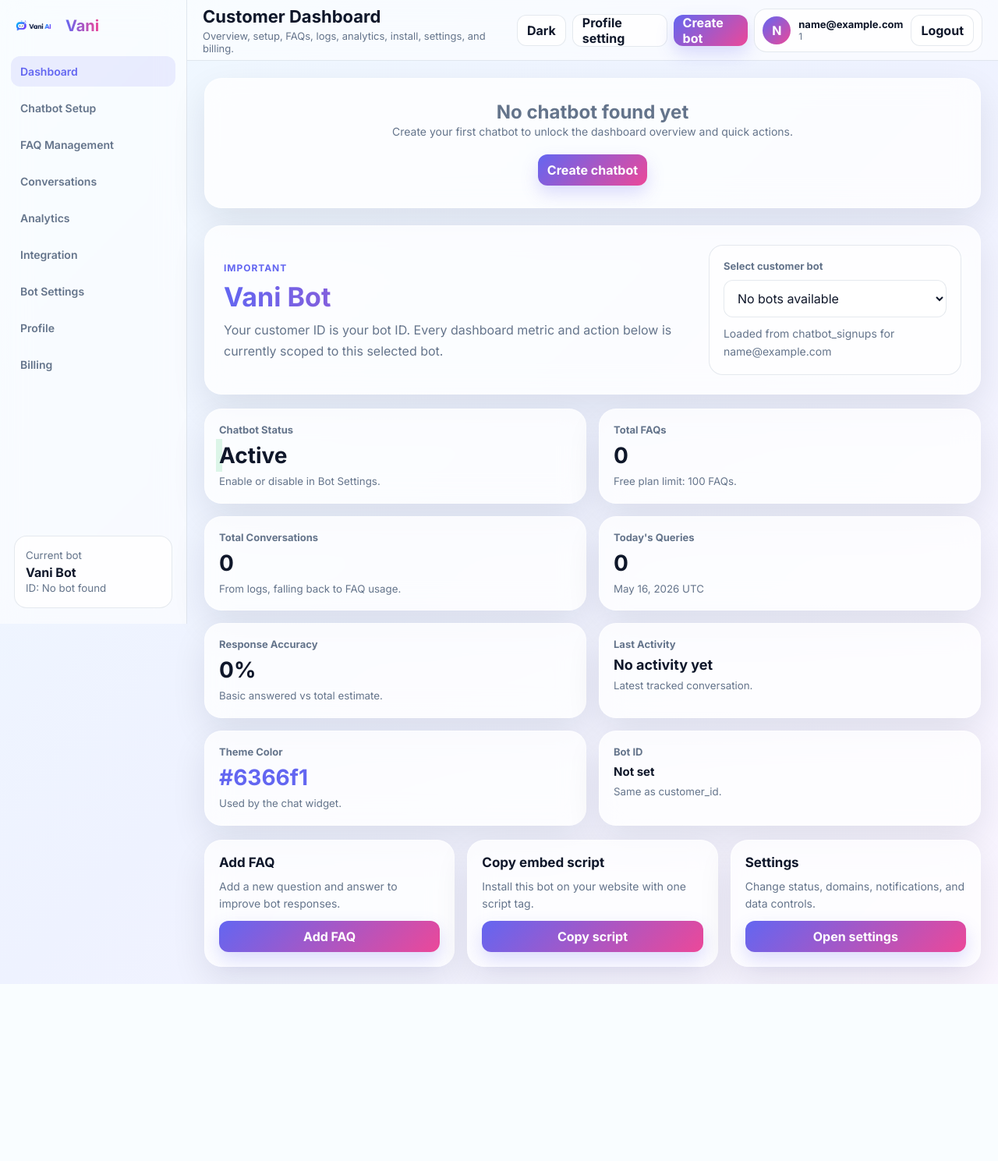
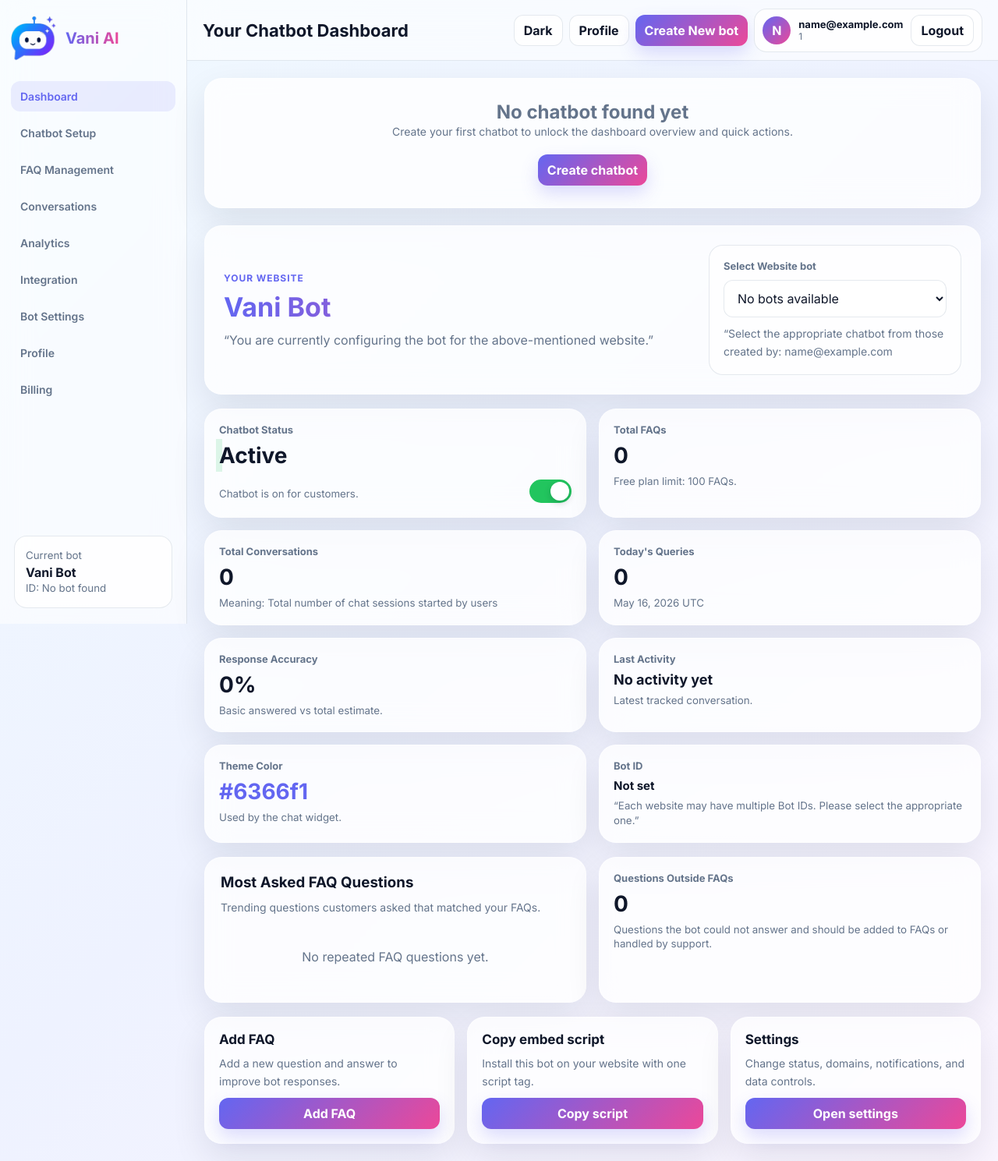
Before and after one commit to asarecodrant-release/vani, a PHP site: page /dashboard.php in a window 1280 px wide. Shown: the whole page at 78% size. Before the commit the page ends 1262 px from the top, so only its background shows below. Run offline with PHP 8.4, Linux system fonts and the light colour scheme; the visitor is signed in with stand-in values (Sample User, id 1).

Commit message:
dashboard changes

```diff
--- a/dashboard.php
+++ b/dashboard.php
@@ -109,6 +109,14 @@ $unansweredCount = 0;
 $dailyCounts = [];
 $hourCounts = [];
 $topQuestionCounts = [];
+$faqById = [];
+$topFaqQuestionCounts = [];
+
+foreach ($faqs as $faq) {
+    if (isset($faq['id'])) {
+        $faqById[(string)$faq['id']] = (string)($faq['question'] ?? '');
+    }
+}
 
 foreach ($conversationRows as $row) {
     $created = (string)($row['created_at'] ?? '');
@@ -141,6 +149,14 @@ foreach ($conversationRows as $row) {
             'count' => ($topQuestionCounts[$key]['count'] ?? 0) + 1
         ];
     }
+    $matchedFaqId = (string)($row['matched_faq_id'] ?? $row['question_id'] ?? '');
+    if ($matchedFaqId !== '' && isset($faqById[$matchedFaqId])) {
+        $faqQuestion = $faqById[$matchedFaqId];
+        $topFaqQuestionCounts[$matchedFaqId] = [
+            'question' => $faqQuestion,
+            'count' => ($topFaqQuestionCounts[$matchedFaqId]['count'] ?? 0) + 1
+        ];
+    }
 }
 
 if (!$conversationCount && !empty($usageRows)) {
@@ -157,6 +173,18 @@ if (!$conversationCount && !empty($usageRows)) {
     }
 }
 
+if (!empty($usageRows)) {
+    foreach ($usageRows as $row) {
+        $questionId = (string)($row['question_id'] ?? '');
+        if ($questionId !== '' && isset($faqById[$questionId])) {
+            $topFaqQuestionCounts[$questionId] = [
+                'question' => $faqById[$questionId],
+                'count' => ($topFaqQuestionCounts[$questionId]['count'] ?? 0) + 1
+            ];
+        }
+    }
+}
+
 $accuracy = $conversationCount > 0
     ? round(($answeredCount / max(1, $conversationCount)) * 100)
     : ($faqCount > 0 ? 100 : 0);
@@ -166,6 +194,7 @@ $unansweredPercent = $conversationCount > 0
     : 0;
 
 uasort($topQuestionCounts, fn($a, $b) => $b['count'] <=> $a['count']);
+uasort($topFaqQuestionCounts, fn($a, $b) => $b['count'] <=> $a['count']);
 arsort($hourCounts);
 $peakUsage = !empty($hourCounts) ? array_key_first($hourCounts) . ":00" : "Not enough data";
 $themeColor = first_value($selectedBot, ['theme_color'], '#6366f1');
@@ -306,6 +335,14 @@ select:focus,input:focus,textarea:focus{box-shadow:0 0 0 3px rgba(99,102,241,.15
 .status-dot{display:inline-flex;align-items:center;gap:8px}
 .status-dot:before{content:"";width:10px;height:10px;border-radius:50%;background:#22c55e;box-shadow:0 0 0 4px rgba(34,197,94,.14)}
 .status-dot.inactive:before{background:#ef4444;box-shadow:0 0 0 4px rgba(239,68,68,.14)}
+.status-toggle-row{display:flex;align-items:center;justify-content:space-between;gap:12px;margin-top:14px}
+.switch{position:relative;display:inline-flex;align-items:center;width:54px;height:30px;flex:0 0 auto}
+.switch input{position:absolute;opacity:0;pointer-events:none}
+.switch-slider{position:absolute;inset:0;border-radius:999px;background:#cbd5e1;cursor:pointer;transition:.2s ease}
+.switch-slider:before{content:"";position:absolute;width:24px;height:24px;left:3px;top:3px;border-radius:50%;background:#fff;box-shadow:0 3px 8px rgba(15,23,42,.2);transition:.2s ease}
+.switch input:checked + .switch-slider{background:#22c55e}
+.switch input:checked + .switch-slider:before{transform:translateX(24px)}
+.switch input:focus-visible + .switch-slider{box-shadow:0 0 0 3px rgba(99,102,241,.25)}
 .quick-actions{display:grid;grid-template-columns:repeat(3,minmax(0,1fr));gap:16px}
 .action-card{padding:18px;display:grid;gap:10px;align-content:start}
 .action-card h3,.section-head h3{font-size:17px}
@@ -467,8 +504,8 @@ code{display:block;white-space:pre-wrap;word-break:break-all;padding:16px;border
   <div class="drawer-overlay" id="drawerOverlay" aria-hidden="true"></div>
   <aside class="sidebar">
     <a class="brand" href="dashboard.php">
-      <img src="images/logo.png" alt="Vani AI">
-      <strong>Vani</strong>
+      <img src="images/logo_img.png" alt="Vani AI">
+      <strong>Vani AI</strong>
     </a>
     <div class="nav-tabs" role="tablist">
       <button class="tab-btn active" data-tab="overview">Dashboard</button>
@@ -493,15 +530,15 @@ code{display:block;white-space:pre-wrap;word-break:break-all;padding:16px;border
       <div class="topbar-left">
         <button class="mobile-toggle" id="navToggle" type="button" aria-label="Open dashboard menu" aria-expanded="false">☰</button>
         <div class="page-title">
-          <h1>Customer Dashboard</h1>
-          <p>Overview, setup, FAQs, logs, analytics, install, settings, and billing.</p>
+          <h1>Your Chatbot Dashboard</h1>
+          <!--<p>Overview, setup, FAQs, logs, analytics, install, settings, and billing.</p>-->
         </div>
       </div>
       <button class="mobile-toggle" id="accountToggle" type="button" aria-label="Open account menu" aria-expanded="false">⋯</button>
       <div class="top-actions">
         <button class="ghost-btn" id="themeToggle" type="button">Dark</button>
-        <a class="ghost-btn" href="#profile" data-jump="profile">Profile setting</a>
-        <a class="pill-btn" href="freebot.php">Create bot</a>
+        <a class="ghost-btn" href="#profile" data-jump="profile">Profile</a>
+        <a class="pill-btn" href="index.php">Create New bot</a>
         <div class="user-menu">
           <div class="avatar"><?php echo h($initials); ?></div>
           <div class="user-text">
@@ -525,12 +562,12 @@ code{display:block;white-space:pre-wrap;word-break:break-all;padding:16px;border
       <section class="tab-panel active" id="overview">
         <div class="panel overview-hero">
           <div>
-            <span class="eyebrow">Important</span>
+            <span class="eyebrow">Your Website</span>
             <h2><?php echo h($botName); ?></h2>
-            <p>Your customer ID is your bot ID. Every dashboard metric and action below is currently scoped to this selected bot.</p>
+            <p>“You are currently configuring the bot for the above-mentioned website.”</p>
           </div>
           <form class="bot-picker" method="get" action="dashboard.php">
-            <label for="bot">Select customer bot</label>
+            <label for="bot">Select Website bot</label>
             <select id="bot" name="bot" onchange="this.form.submit()">
               <?php if (empty($bots)): ?>
                 <option value="">No bots available</option>
@@ -538,23 +575,49 @@ code{display:block;white-space:pre-wrap;word-break:break-all;padding:16px;border
               <?php foreach ($bots as $bot): ?>
                 <?php $cid = (string)($bot['customer_id'] ?? ''); ?>
                 <option value="<?php echo h($cid); ?>" <?php echo $cid === $selectedBotId ? 'selected' : ''; ?>>
-                  <?php echo h(($bot['website_name'] ?? 'Bot') . ' - ' . $cid); ?>
+                  <?php echo h(($bot['website_name'] ?? 'Bot') . ' - ' . "🤖 "); ?>
                 </option>
               <?php endforeach; ?>
             </select>
-            <small class="muted">Loaded from chatbot_signups for <?php echo h($email); ?></small>
+            <small class="muted">“Select the appropriate chatbot from those created by: <?php echo h($email); ?></small>
           </form>
         </div>
 
         <div class="metrics">
-          <div class="panel metric"><span>Chatbot Status</span><strong class="status-dot <?php echo $isActive ? '' : 'inactive'; ?>"><?php echo $isActive ? 'Active' : 'Inactive'; ?></strong><small>Enable or disable in Bot Settings.</small></div>
+          <div class="panel metric">
+            <span>Chatbot Status</span>
+            <strong id="overviewStatusText" class="status-dot <?php echo $isActive ? '' : 'inactive'; ?>"><?php echo $isActive ? 'Active' : 'Inactive'; ?></strong>
+            <div class="status-toggle-row">
+              <small id="overviewStatusHelp"><?php echo $isActive ? 'Chatbot is on for customers.' : 'Chatbot is off for customers.'; ?></small>
+              <label class="switch" title="Turn chatbot on or off">
+                <input id="overviewActiveSwitch" type="checkbox" <?php echo $isActive ? 'checked' : ''; ?> aria-label="Turn chatbot on or off">
+                <span class="switch-slider"></span>
+              </label>
+            </div>
+          </div>
           <div class="panel metric"><span>Total FAQs</span><strong><?php echo h($faqCount); ?></strong><small>Free plan limit: 100 FAQs.</small></div>
-          <div class="panel metric"><span>Total Conversations</span><strong><?php echo h($conversationCount); ?></strong><small>From logs, falling back to FAQ usage.</small></div>
+          <div class="panel metric"><span>Total Conversations</span><strong><?php echo h($conversationCount); ?></strong><small>Meaning: Total number of chat sessions started by users</small></div>
           <div class="panel metric"><span>Today's Queries</span><strong><?php echo h($todayQueries); ?></strong><small><?php echo h(gmdate('M d, Y')); ?> UTC</small></div>
           <div class="panel metric"><span>Response Accuracy</span><strong><?php echo h($accuracy); ?>%</strong><small>Basic answered vs total estimate.</small></div>
           <div class="panel metric"><span>Last Activity</span><strong style="font-size:18px"><?php echo h($lastActivity ?: 'No activity yet'); ?></strong><small>Latest tracked conversation.</small></div>
           <div class="panel metric"><span>Theme Color</span><strong style="color:<?php echo h($themeColor); ?>"><?php echo h($themeColor); ?></strong><small>Used by the chat widget.</small></div>
-          <div class="panel metric"><span>Bot ID</span><strong style="font-size:15px;word-break:break-all"><?php echo h($selectedBotId ?: 'Not set'); ?></strong><small>Same as customer_id.</small></div>
+          <div class="panel metric"><span>Bot ID</span><strong style="font-size:15px;word-break:break-all"><?php echo h($selectedBotId ?: 'Not set'); ?></strong><small>“Each website may have multiple Bot IDs. Please select the appropriate one.”</small></div>
+        </div>
+
+        <div class="split">
+          <div class="panel section-body">
+            <h3>Most Asked FAQ Questions</h3>
+            <p class="muted" style="margin:10px 0 14px">Trending questions customers asked that matched your FAQs.</p>
+            <?php if (empty($topFaqQuestionCounts)): ?><p class="empty">No repeated FAQ questions yet.</p><?php endif; ?>
+            <?php foreach (array_slice($topFaqQuestionCounts, 0, 5) as $item): ?>
+              <div class="inline-row" style="justify-content:space-between;border-bottom:1px solid var(--line);padding:10px 0"><span><?php echo h($item['question']); ?></span><strong><?php echo h($item['count']); ?></strong></div>
+            <?php endforeach; ?>
+          </div>
+          <div class="panel metric">
+            <span>Questions Outside FAQs</span>
+            <strong><?php echo h($unansweredCount); ?></strong>
+            <small>Questions the bot could not answer and should be added to FAQs or handled by support.</small>
+          </div>
         </div>
 
         <div class="quick-actions">
@@ -975,7 +1038,10 @@ document.getElementById("faqForm")?.addEventListener("submit", async event => {
 
 async function saveDashboardSettings(extraPayload) {
   const customerId = document.getElementById("settingsCustomerId")?.value || "";
-  if (!customerId) return showToast("Select a bot first");
+  if (!customerId) {
+    showToast("Select a bot first");
+    return false;
+  }
 
   const response = await fetch("/api.php?action=save_dashboard_settings", {
     method: "POST",
@@ -986,10 +1052,34 @@ async function saveDashboardSettings(extraPayload) {
   const data = await response.json().catch(() => ({}));
   if (!data.success) {
     showToast("Settings could not be saved");
-    return;
+    return false;
   }
   showToast("Settings saved");
+  return true;
 }
+
+function setOverviewActiveUI(isActive) {
+  const statusText = document.getElementById("overviewStatusText");
+  const statusHelp = document.getElementById("overviewStatusHelp");
+  const activeSwitch = document.getElementById("overviewActiveSwitch");
+  const activeInput = document.getElementById("activeInput");
+  if (statusText) {
+    statusText.textContent = isActive ? "Active" : "Inactive";
+    statusText.classList.toggle("inactive", !isActive);
+  }
+  if (statusHelp) {
+    statusHelp.textContent = isActive ? "Chatbot is on for customers." : "Chatbot is off for customers.";
+  }
+  if (activeSwitch) activeSwitch.checked = isActive;
+  if (activeInput) activeInput.value = isActive ? "true" : "false";
+}
+
+document.getElementById("overviewActiveSwitch")?.addEventListener("change", async event => {
+  const isActive = event.target.checked;
+  setOverviewActiveUI(isActive);
+  const saved = await saveDashboardSettings({is_active: isActive});
+  if (!saved) setOverviewActiveUI(!isActive);
+});
 
 document.getElementById("saveSetupBtn")?.addEventListener("click", () => {
   saveDashboardSettings({
@@ -1002,12 +1092,15 @@ document.getElementById("saveSetupBtn")?.addEventListener("click", () => {
 });
 
 document.getElementById("saveSettingsBtn")?.addEventListener("click", () => {
+  const isActive = document.getElementById("activeInput").value === "true";
   saveDashboardSettings({
     api_key: document.getElementById("apiKeyInput").value.trim(),
     rate_limit: Number(document.getElementById("rateLimitInput").value || 100),
-    is_active: document.getElementById("activeInput").value === "true",
+    is_active: isActive,
     notification_preference: document.getElementById("notificationInput").value,
     allowed_domains: document.getElementById("domainsInput").value.trim()
+  }).then(saved => {
+    if (saved) setOverviewActiveUI(isActive);
   });
 });
 
```
Also changed, not shown: api.php (+14 -1 lines), images/logo_img.png (added).
